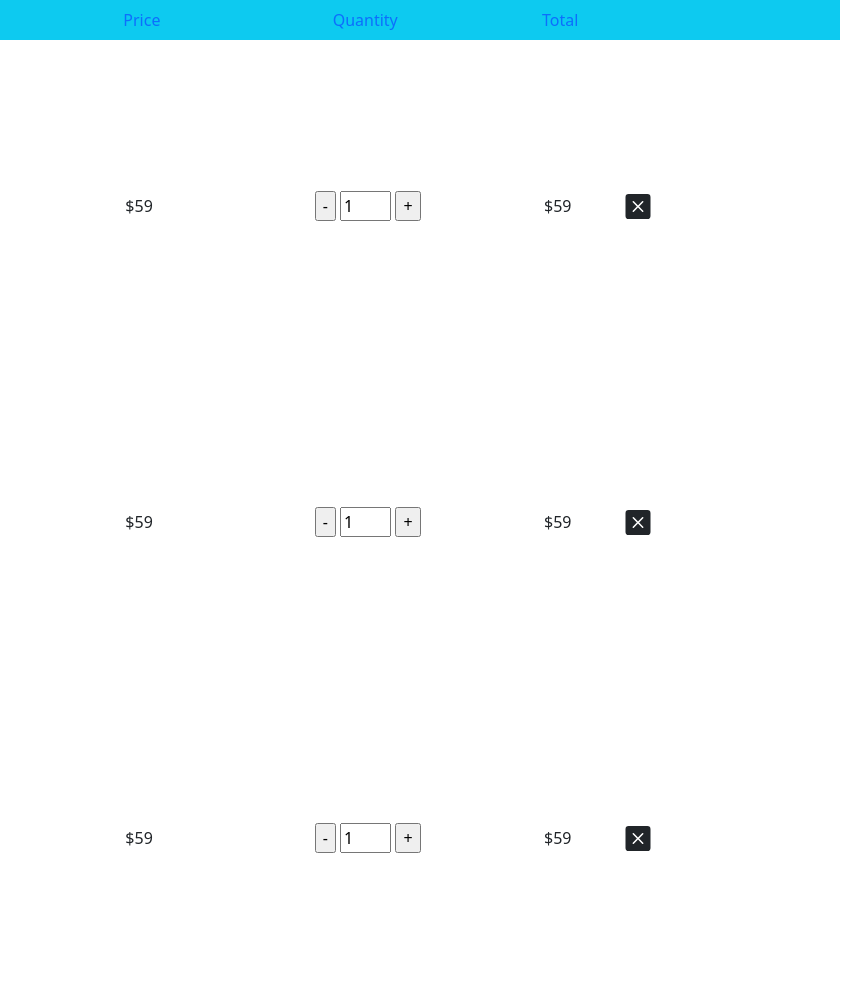
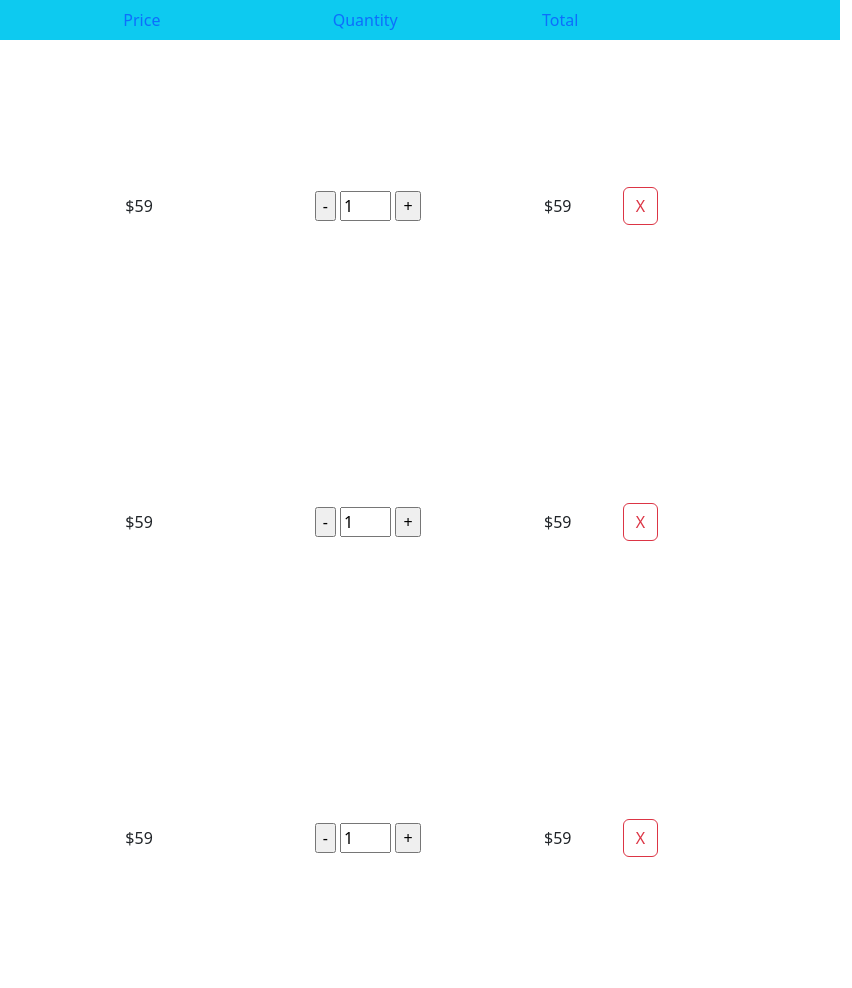
Before and after one commit to Hannah063/BT-web-JS, a plain HTML site: page misterm/cart.html in a window 1280 px wide. Shown: the full height of the page, 428-1280 px from the left. Drawn offline with nearby package versions, Linux system fonts and the light colour scheme.

Commit message:
bootstrap

```diff
--- a/misterm/cart.html
+++ b/misterm/cart.html
@@ -38,9 +38,7 @@
                     </div>
                     <p class="col-sm-1 px-4 m-auto">$59</p>
                     <div class="col-sm-2 m-auto">
-                        <svg xmlns="http://www.w3.org/2000/svg" width="30" height="25" fill="currentColor" class="bi bi-x-square-fill" viewBox="0 0 16 16" >
-                            <path d="M2 0a2 2 0 0 0-2 2v12a2 2 0 0 0 2 2h12a2 2 0 0 0 2-2V2a2 2 0 0 0-2-2H2zm3.354 4.646L8 7.293l2.646-2.647a.5.5 0 0 1 .708.708L8.707 8l2.647 2.646a.5.5 0 0 1-.708.708L8 8.707l-2.646 2.647a.5.5 0 0 1-.708-.708L7.293 8 4.646 5.354a.5.5 0 1 1 .708-.708z"/>
-                          </svg>
+                        <button type="button" class="btn btn-outline-danger">X</button>
                     </div>
                 </li>
                 <li class="nav mb-3">
@@ -56,9 +54,7 @@
                     </div>
                     <p class="col-sm-1 px-4 m-auto">$59</p>
                     <div class="col-sm-2 m-auto">
-                        <svg xmlns="http://www.w3.org/2000/svg" width="30" height="25" fill="currentColor" class="bi bi-x-square-fill" viewBox="0 0 16 16">
-                            <path d="M2 0a2 2 0 0 0-2 2v12a2 2 0 0 0 2 2h12a2 2 0 0 0 2-2V2a2 2 0 0 0-2-2H2zm3.354 4.646L8 7.293l2.646-2.647a.5.5 0 0 1 .708.708L8.707 8l2.647 2.646a.5.5 0 0 1-.708.708L8 8.707l-2.646 2.647a.5.5 0 0 1-.708-.708L7.293 8 4.646 5.354a.5.5 0 1 1 .708-.708z"/>
-                        </svg>
+                        <button type="button" class="btn btn-outline-danger">X</button>
                     </div>
                 </li>
                 <li class="nav">
@@ -74,9 +70,7 @@
                     </div>
                     <p class="col-sm-1 px-4 m-auto">$59</p>
                     <div class="col-sm-2 m-auto">
-                        <svg xmlns="http://www.w3.org/2000/svg" width="30" height="25" fill="currentColor" class="bi bi-x-square-fill" viewBox="0 0 16 16">
-                            <path d="M2 0a2 2 0 0 0-2 2v12a2 2 0 0 0 2 2h12a2 2 0 0 0 2-2V2a2 2 0 0 0-2-2H2zm3.354 4.646L8 7.293l2.646-2.647a.5.5 0 0 1 .708.708L8.707 8l2.647 2.646a.5.5 0 0 1-.708.708L8 8.707l-2.646 2.647a.5.5 0 0 1-.708-.708L7.293 8 4.646 5.354a.5.5 0 1 1 .708-.708z"/>
-                        </svg>
+                        <button type="button" class="btn btn-outline-danger">X</button>
                     </div>
                 </li>
             </ul>
```
